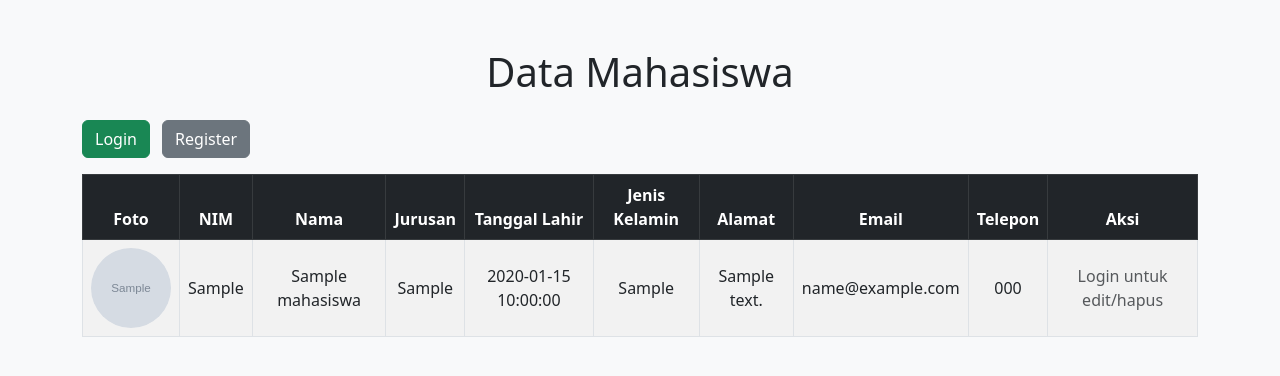
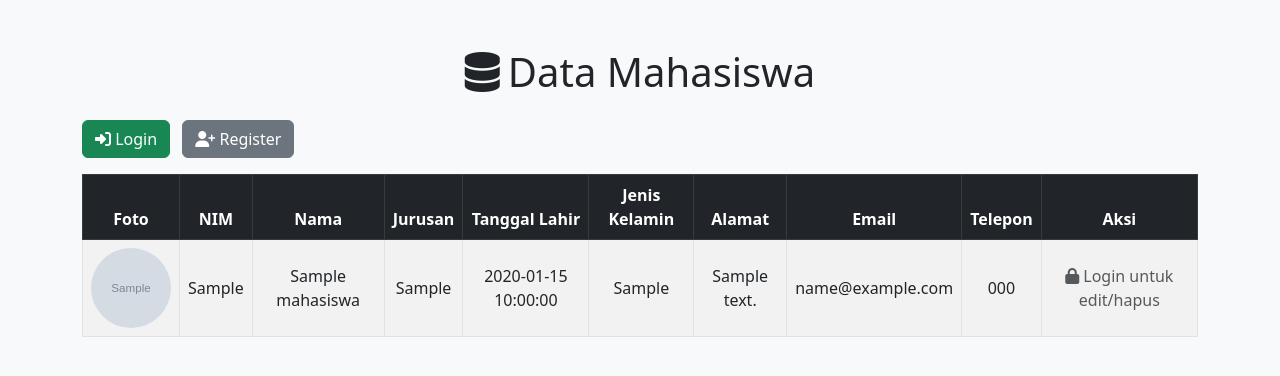
Before and after one commit to fayyadh6899x/Assignment_Project, a PHP site: page / in a window 1280 px wide. Shown: the top 376 px of the page. Run offline with PHP 8.4, Linux system fonts and the light colour scheme; tables that the repository leaves empty or names only in its code hold one stand-in row (values such as "Sample post"); grey boxes marked "Sample" are stand-in pictures.

Commit message:
fayyadh updates

```diff
--- a/index.php
+++ b/index.php
@@ -1,32 +1,41 @@
+
 <?php
 require 'db.php';
+if (session_status() == PHP_SESSION_NONE) {
+    session_start();
+}
 ?>
 
 <!DOCTYPE html>
 <html>
+
 <head>
     <title>Data Mahasiswa</title>
+    <!-- Bootstrap -->
     <link href="https://cdn.jsdelivr.net/npm/bootstrap@5.3.0/dist/css/bootstrap.min.css" rel="stylesheet">
     <script src="https://cdn.jsdelivr.net/npm/bootstrap@5.3.0/dist/js/bootstrap.bundle.min.js"></script>
+
+    <!-- Font Awesome -->
+    <link href="https://cdnjs.cloudflare.com/ajax/libs/font-awesome/6.4.0/css/all.min.css" rel="stylesheet">
 </head>
 
-<body class="bg-light">
+<body class="bg-light fade-in">
 
     <div class="container mt-5">
-    <h1 class="mb-4 text-center">Data Mahasiswa</h1>
+        <h1 class="mb-4 text-center"><i class="fa-solid fa-database me-2"></i>Data Mahasiswa</h1>
 
         <?php if (isset($_SESSION['login']) && $_SESSION['login'] === true): ?>
             <div class="d-flex justify-content-between align-items-center mb-3">
-            <p>Halo, <strong><?= $_SESSION['username'] ?></strong></p>
+                <p>Halo, <strong><i class="fa-solid fa-user me-1"></i><?= $_SESSION['username'] ?></strong></p>
                 <div>
-                <a href="create.php" class="btn btn-primary me-2"><i class="fa fa-plus"></i> Tambah Mahasiswa</a>
-                <a href="logout.php" class="btn btn-danger"><i class="fa fa-sign-out-alt"></i> Logout</a>
+                    <a href="create.php" class="btn btn-primary me-2"><i class="fa-solid fa-plus"></i> Tambah Mahasiswa</a>
+                    <a href="logout.php" class="btn btn-danger"><i class="fa-solid fa-right-from-bracket"></i> Logout</a>
                 </div>
             </div>
         <?php else: ?>
             <div class="mb-3">
-            <a href="login.php" class="btn btn-success me-2"><i class="fa fa-sign-in-alt"></i> Login</a>
-            <a href="register.php" class="btn btn-secondary"><i class="fa fa-user-plus"></i> Register</a>
+                <a href="login.php" class="btn btn-success me-2"><i class="fa-solid fa-right-to-bracket"></i> Login</a>
+                <a href="register.php" class="btn btn-secondary"><i class="fa-solid fa-user-plus"></i> Register</a>
             </div>
         <?php endif; ?>
 
@@ -56,7 +65,7 @@ require 'db.php';
                                 <?php if (!empty($row['foto'])): ?>
                                     <img src="<?= htmlspecialchars($row['foto']) ?>" width="80" height="80" class="rounded-circle" style="object-fit:cover;">
                                 <?php else: ?>
-                            <span class="text-muted">Tidak Ada Foto</span>
+                                    <span class="text-muted"><i class="fa-solid fa-image me-1"></i>Tidak Ada Foto</span>
                                 <?php endif; ?>
                             </td>
                             <td><?= htmlspecialchars($row['nim']) ?></td>
@@ -69,10 +78,14 @@ require 'db.php';
                             <td><?= htmlspecialchars($row['telepon']) ?></td>
                             <td>
                                 <?php if (isset($_SESSION['login'])): ?>
-                            <a href="edit.php?nim=<?= urlencode($row['nim']) ?>" class="btn btn-warning btn-sm mb-2"><i class="fa fa-edit"></i> Edit</a>
-                            <a href="delete.php?nim=<?= urlencode($row['nim']) ?>" class="btn btn-danger btn-sm" onclick="return confirm('Yakin ingin menghapus <?= addslashes($row['nama']) ?>?')"><i class="fa fa-trash"></i> Hapus</a>
+                                    <a href="edit.php?nim=<?= urlencode($row['nim']) ?>" class="btn btn-warning btn-sm mb-2">
+                                        <i class="fa-solid fa-pen-to-square"></i> Edit
+                                    </a>
+                                    <a href="delete.php?nim=<?= urlencode($row['nim']) ?>" class="btn btn-danger btn-sm" onclick="return confirm('Yakin ingin menghapus <?= addslashes($row['nama']) ?>?')">
+                                        <i class="fa-solid fa-trash"></i> Hapus
+                                    </a>
                                 <?php else: ?>
-                            <span class="text-muted">Login untuk edit/hapus</span>
+                                    <span class="text-muted"><i class="fa-solid fa-lock me-1"></i>Login untuk edit/hapus</span>
                                 <?php endif; ?>
                             </td>
                         </tr>
@@ -83,4 +96,5 @@ require 'db.php';
     </div>
 
 </body>
+
 </html>
--- a/login.php
+++ b/login.php
@@ -30,12 +30,14 @@ if ($_SERVER['REQUEST_METHOD'] == 'POST') {
 
 <!DOCTYPE html>
 <html>
+
 <head>
     <title>Login</title>
     <link href="https://cdn.jsdelivr.net/npm/bootstrap@5.3.0/dist/css/bootstrap.min.css" rel="stylesheet">
     <script src="https://cdn.jsdelivr.net/npm/bootstrap@5.3.0/dist/js/bootstrap.bundle.min.js"></script>
     <script src="js/script.js"></script>
 </head>
+
 <body class="bg-light">
 
     <div class="container mt-5">
@@ -70,4 +72,5 @@ if ($_SERVER['REQUEST_METHOD'] == 'POST') {
     </div>
 
 </body>
+
 </html>
--- a/register.php
+++ b/register.php
@@ -28,11 +28,13 @@ if ($_SERVER['REQUEST_METHOD'] == 'POST') {
 
 <!DOCTYPE html>
 <html>
+
 <head>
     <title>Register</title>
     <link href="https://cdn.jsdelivr.net/npm/bootstrap@5.3.0/dist/css/bootstrap.min.css" rel="stylesheet">
     <script src="https://cdn.jsdelivr.net/npm/bootstrap@5.3.0/dist/js/bootstrap.bundle.min.js"></script>
 </head>
+
 <body class="bg-light">
 
     <div class="container mt-5">
@@ -68,4 +70,5 @@ if ($_SERVER['REQUEST_METHOD'] == 'POST') {
     </div>
 
 </body>
+
 </html>
```
Also changed, not shown: create.php (+8 -1 lines), edit.php (+15 -8 lines), js/index.js (+12 -16 lines), uploads/6864db8be09e8_2.png (added), uploads/6864dbdee018f_library_upload_21_2024_11_996x664_marcus-rashford_712e9dd.jpg (added), uploads/68654ef875955_2.png (added). Lines whose indentation alone changed are shown as unchanged.
